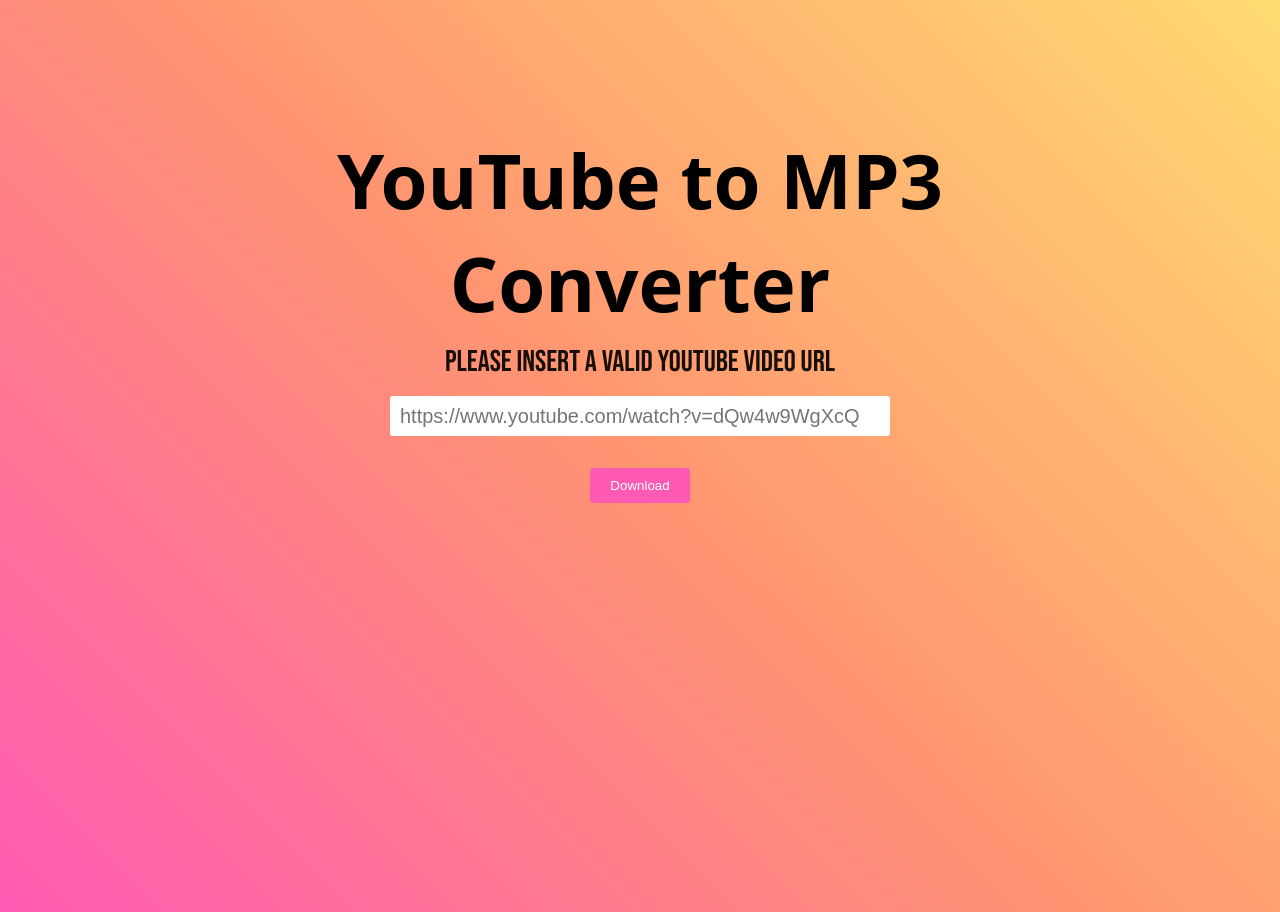
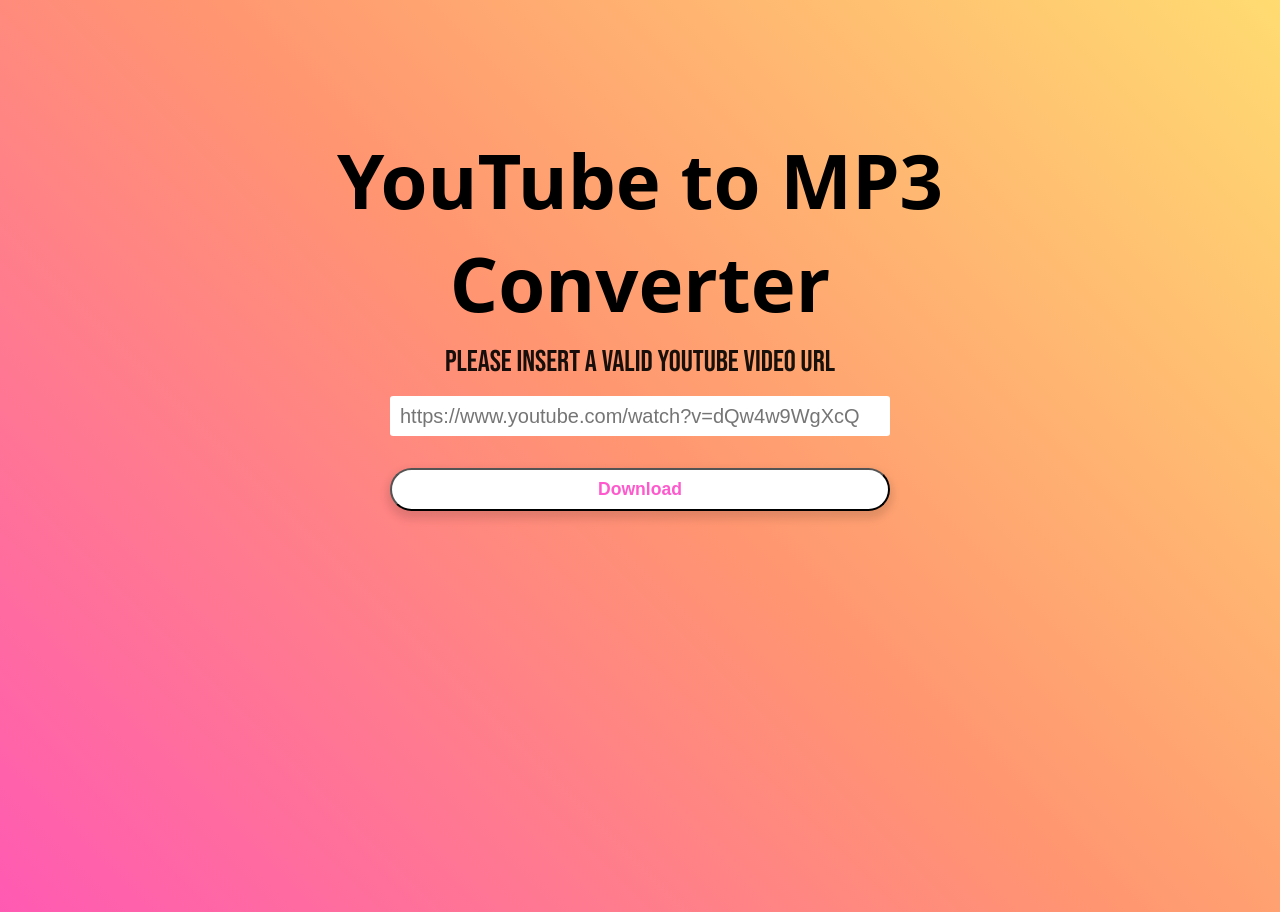
Before and after one commit to Kahtras9/youtube-mp3-converter, a React (Create React App) app: page / in a window 1280 px wide. Built offline with nearby package versions, Linux system fonts and the light colour scheme; a web font is replaced by a local one.

Commit message:
Final Commit

```diff
--- a/src/App.css
+++ b/src/App.css
@@ -59,15 +59,19 @@ body {
 }
 
 .form button {
-    width: 100px;
-    height: 35px;
-    background-color: #FF5AB3;
-    border: none;
+    width: 500px;
     outline: none;
-    color: white;
+    margin-bottom: 2rem;
+    background-color: white;
+    border-radius: 30px;
+    font-size: 1.1rem;
+    font-weight: bold;
+    color: #FF5ACD;
+    height: 2.7rem;
+    box-shadow: 0px 5px 8px 3px rgba(0, 0, 0, 0.12);
     cursor: pointer;
-    margin-bottom: 2rem;
-    border-radius: 3px;
+    transition: 0.1s ease-in-out;
+
 }
 
 .form .btn-disabled {
```
